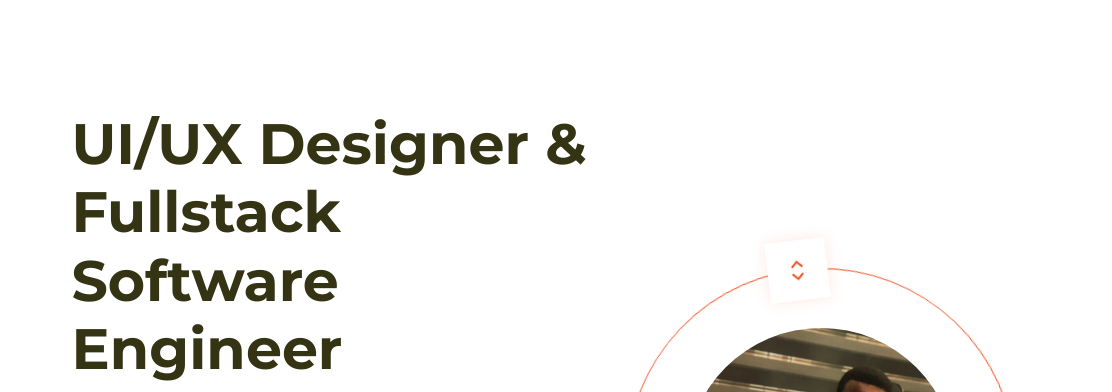
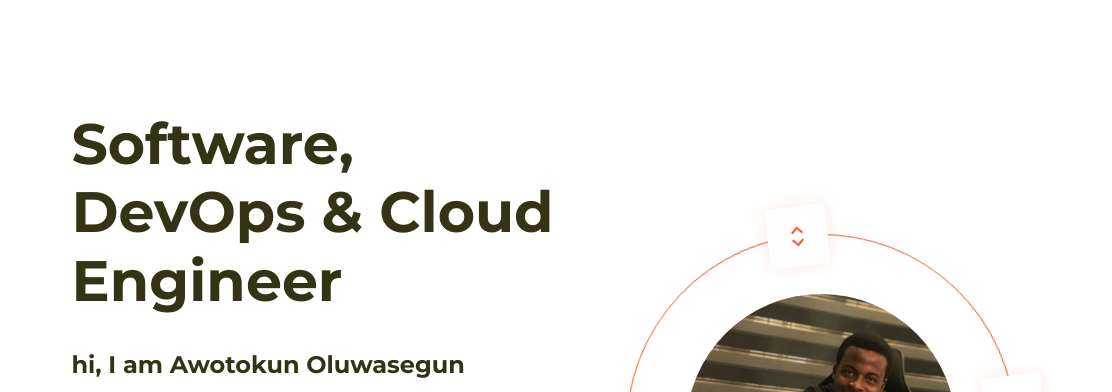
Before and after one commit to djmiless/my-porttfolio-master, a plain HTML site: page index.html in a window 1280 px wide. Shown: the part 123-515 px from the top of the page, 168-1280 px from the left. Drawn offline with nearby package versions, Linux system fonts and the light colour scheme.

Commit message:
changed heading title

```diff
--- a/index.html
+++ b/index.html
@@ -47,7 +47,7 @@
                 <a href="https://github.com/djmiless"target="_blank"><i class="uil uil-github"></i></i></a>
             </div>
             <div class="info">
-                <h1>UI/UX Designer & Fullstack Software Engineer</h1>
+                <h1>Software, DevOps & Cloud Engineer  </h1>
                 <h3>hi, I am Awotokun Oluwasegun</h3>
                 <p>Leading full-stack developer with experience applying deep
                     technical knowledge and creative design sense to amplify
```
